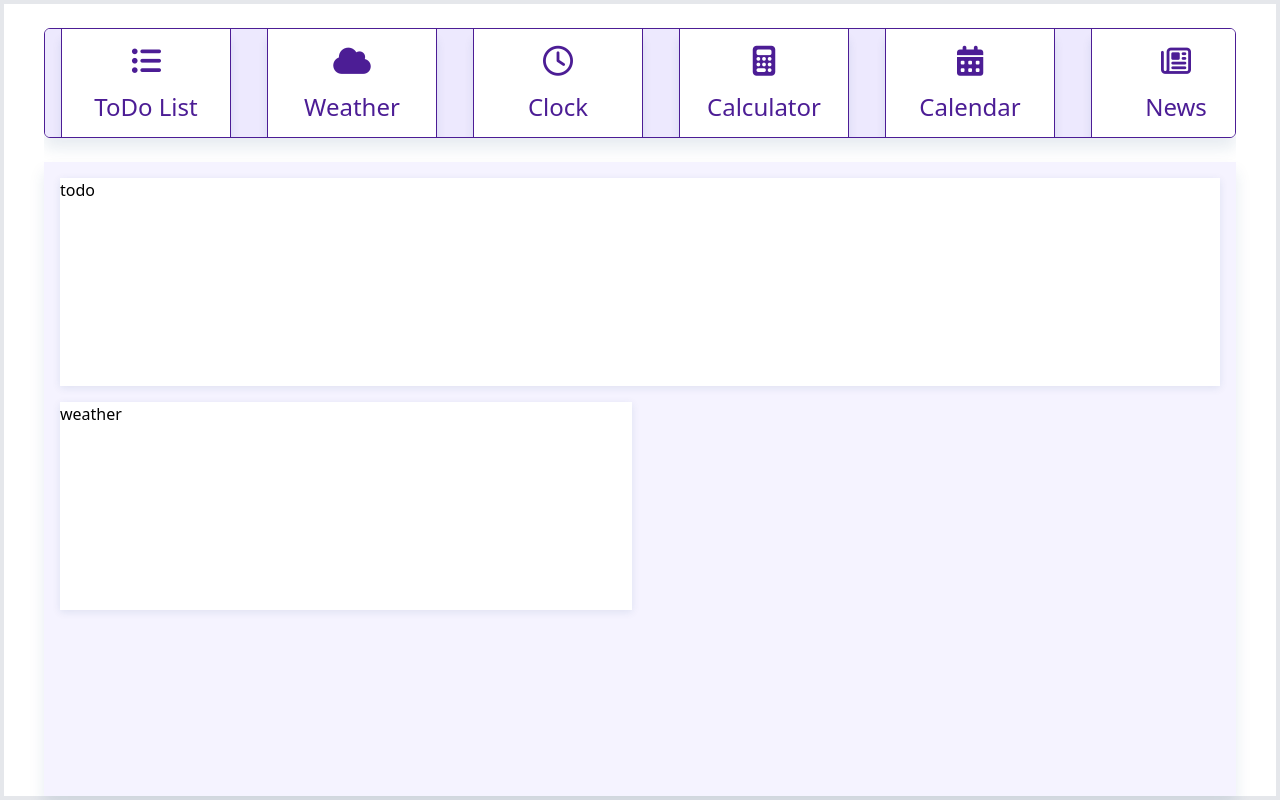
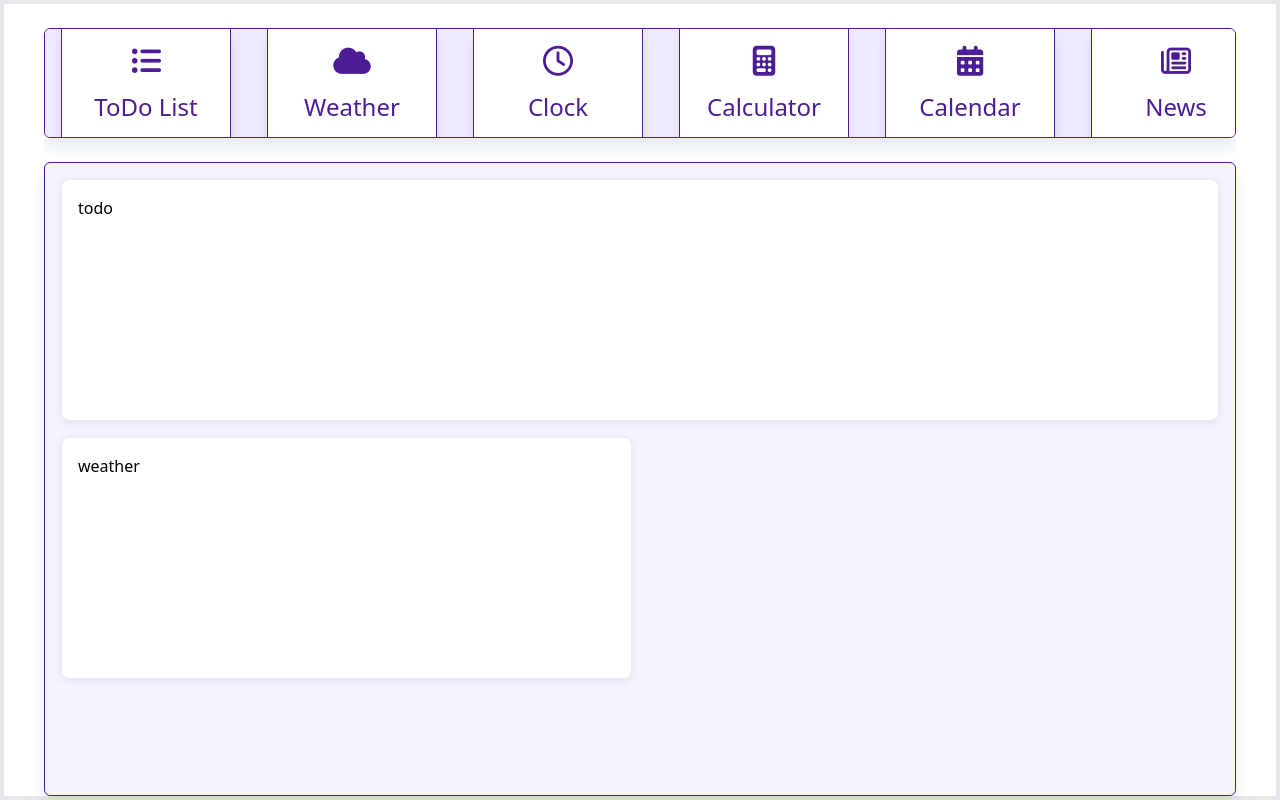
Before and after one commit to busefilizler/widgetDashboardForVue, a Vue app: page / in a window 1280 px wide. Built offline with nearby package versions, Linux system fonts and the light colour scheme.

Commit message:
chore: Update DashboardArea component to use dashboardItems instead of rightWidgetsItems

```diff
--- a/src/components/areas/DashboardArea.vue
+++ b/src/components/areas/DashboardArea.vue
@@ -1,13 +1,14 @@
 <template>
   <div
-    v-if="rightWidgetsItems.length !== 0"
+    v-if="dashboardItems.length !== 0"
     @drop="drop($event, 'dashboardArea')"
     class="dashboardArea w-full grid grid-cols-2 gap-4 h-fit min-h-[200px]"
     @dragover="handleDragOver($event, 'dashboardArea')"
   >
     <div
-      v-for="widget in rightWidgetsItems"
+      v-for="widget in dashboardItems"
       :key="widget.id"
+      class="widget bg-white rounded-lg p-4 border border-violet-900 border-opacity-10"
       :class="[
         widget.gridTemp === 'col-span-2' ? 'col-span-2 w-full' : 'col-span-1',
         'h-auto'
@@ -25,7 +26,7 @@ import { useDragAndDropStore } from "@/stores/dragAndDrop";
 import { storeToRefs } from "pinia";
 
 const dragAndDropStore = useDragAndDropStore();
-const { rightWidgetsItems } = storeToRefs(dragAndDropStore);
+const { dashboardItems } = storeToRefs(dragAndDropStore);
 
 const drop = (event: DragEvent, area: string) => {
   event.dataTransfer?.getData("text");
--- a/src/layouts/DashboardLayout.vue
+++ b/src/layouts/DashboardLayout.vue
@@ -1,17 +1,17 @@
 <script setup lang="ts"></script>
 
 <template>
-  <div class="w-full h-full flex flex-col px-10 border-4">
+  <div class="w-full min-w-[900px] h-full flex flex-col px-10 border-4">
     <div class="widgetArea w-full h-1/5">
       <slot name="widgetSide"></slot>
     </div>
 
-    <div class="dashboardArea !w-full h-4/5 bg-violet-50 ">
+    <div class="dashboardArea !w-full min-w-[900px] h-4/5 bg-violet-50 rounded-md border-violet-900 border">
       <div
         style="box-shadow: 0px 10px 15px #1741711a"
         class="w-full h-full"
       >
-        <slot name="rightSide"></slot>
+        <slot name="dashboardArea"></slot>
       </div>
     </div>
   </div>
--- a/src/pages/DashboardPage.vue
+++ b/src/pages/DashboardPage.vue
@@ -25,7 +25,7 @@ const allowDrop = (event: DragEvent) => {
         <WidgetArea />
       </div>
     </template>
-    <template #rightSide>
+    <template #dashboardArea>
       <div class="dashboardArea h-full w-full px-4 py-4 overflow-y-auto">
         <DashboardArea />
       </div>
--- a/src/stores/dragAndDrop.ts
+++ b/src/stores/dragAndDrop.ts
@@ -85,7 +85,7 @@ export const useDragAndDropStore = defineStore("dragAndDrop", () => {
   ]);
 
   // Sol ve sağ paneldeki widget'ları tutan reaktif değişkenler
-  const rightWidgetsItems = ref([
+  const dashboardItems = ref([
     {
       id: 1,
       name: "ToDo List",
@@ -108,8 +108,6 @@ export const useDragAndDropStore = defineStore("dragAndDrop", () => {
 
   const drag = (event: DragEvent, widget: any, side: string) => {
     draggedWidget.value = widget;
-    draggedFrom.value =
-      side === "left" ? "left" : side === "right" ? "right" : "";
   };
 
   const drop = (event: DragEvent, side: string) => {
@@ -125,13 +123,13 @@ export const useDragAndDropStore = defineStore("dragAndDrop", () => {
     event.preventDefault();
   };
   const handleDropOnWidgetArea = () => {
-      rightWidgetsItems.value = rightWidgetsItems.value.filter(
+      dashboardItems.value = dashboardItems.value.filter(
         (item: { id: number }) =>
           item.id !== (draggedWidget.value as unknown as { id: number })?.id
       );
   };
   const getTargetIndex = (target: any) => {
-    const parent = target.closest(".rights");
+    const parent = target.closest(".dashboardArea");
     if (parent) {
       const children = Array.from(parent.children);
       while (target && target.parentElement !== parent) {
@@ -148,7 +146,7 @@ export const useDragAndDropStore = defineStore("dragAndDrop", () => {
     drag,
     handleDragOver,
     widgetAreaItems,
-    rightWidgetsItems,
+    dashboardItems,
     draggedWidget,
     draggedFrom,
     allowDrop,
```
